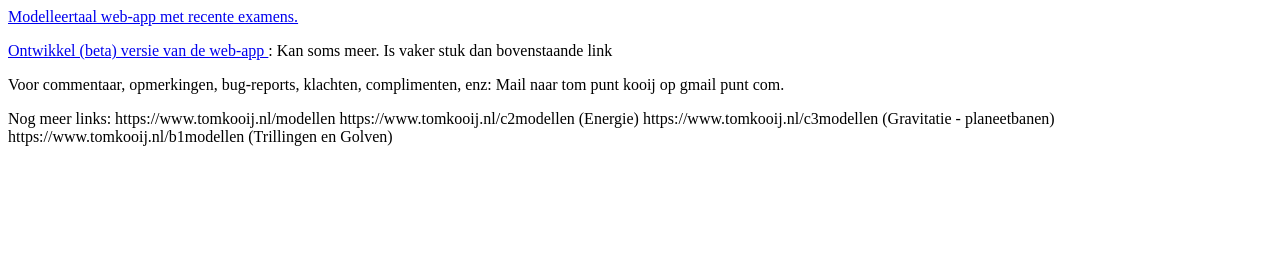
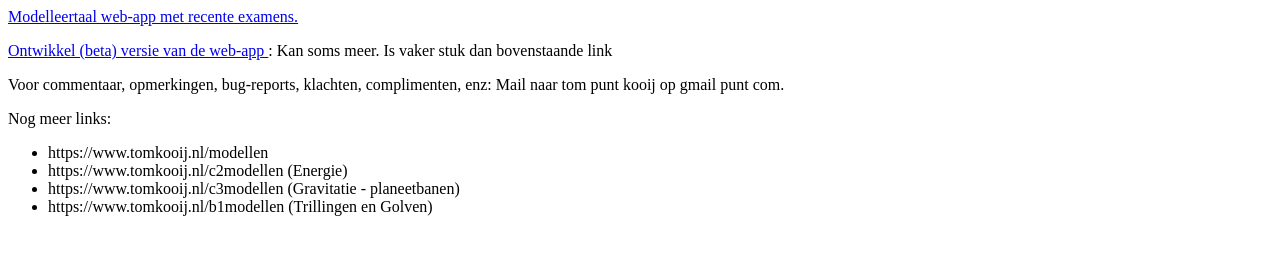
Before and after one commit to tomkooij/tomkooij.github.io, a plain HTML site: page index.html in a window 1280 px wide. Drawn offline with Linux system fonts and the light colour scheme.

Commit message:
Update index.html

```diff
--- a/index.html
+++ b/index.html
@@ -13,9 +13,11 @@
 Voor commentaar, opmerkingen, bug-reports, klachten, complimenten, enz: Mail naar tom punt kooij op gmail punt com.
 <p>
 Nog meer links:
-https://www.tomkooij.nl/modellen
-https://www.tomkooij.nl/c2modellen (Energie)
-https://www.tomkooij.nl/c3modellen (Gravitatie - planeetbanen)
-https://www.tomkooij.nl/b1modellen (Trillingen en Golven)
+	<ul>
+	<li>https://www.tomkooij.nl/modellen</li>
+	<li>https://www.tomkooij.nl/c2modellen (Energie)</li>
+	<li>https://www.tomkooij.nl/c3modellen (Gravitatie - planeetbanen)</li>
+	<li>https://www.tomkooij.nl/b1modellen (Trillingen en Golven)</li>
+	</ul>
 </body>
 </html>
```
